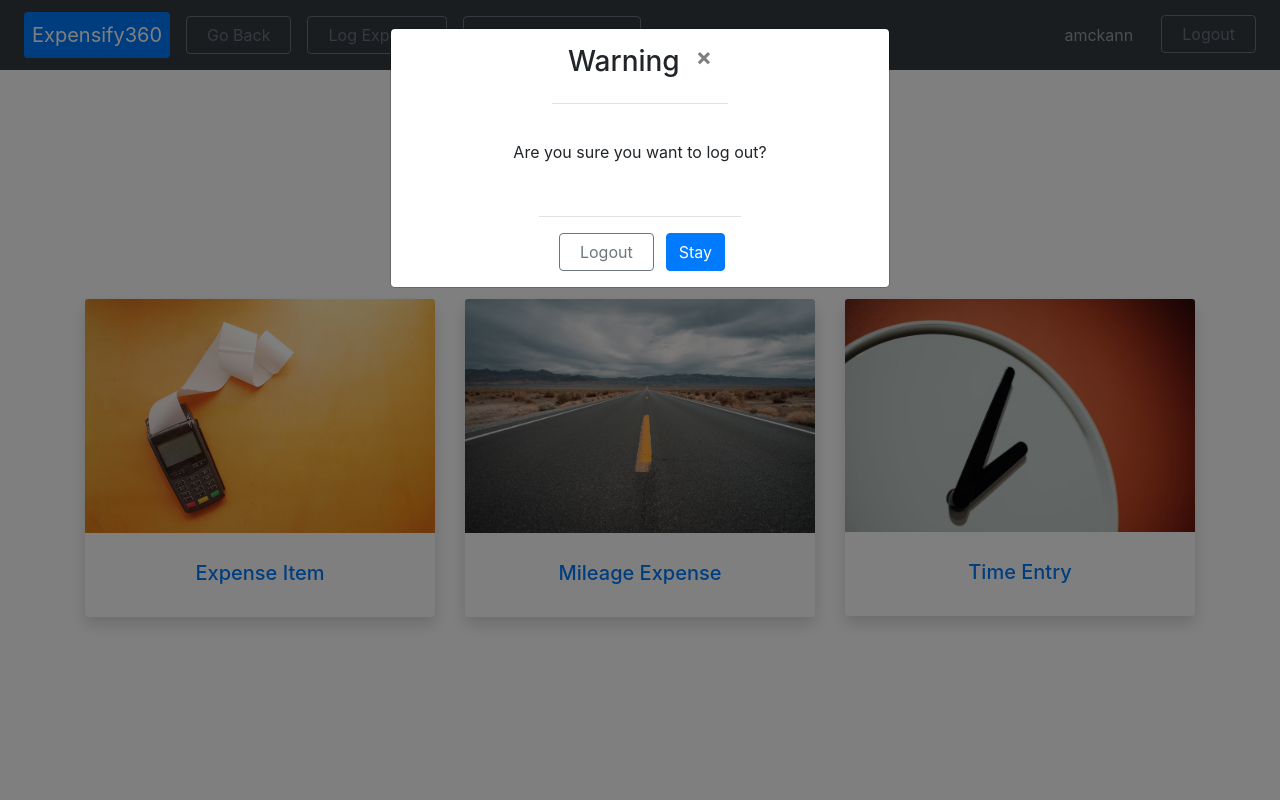
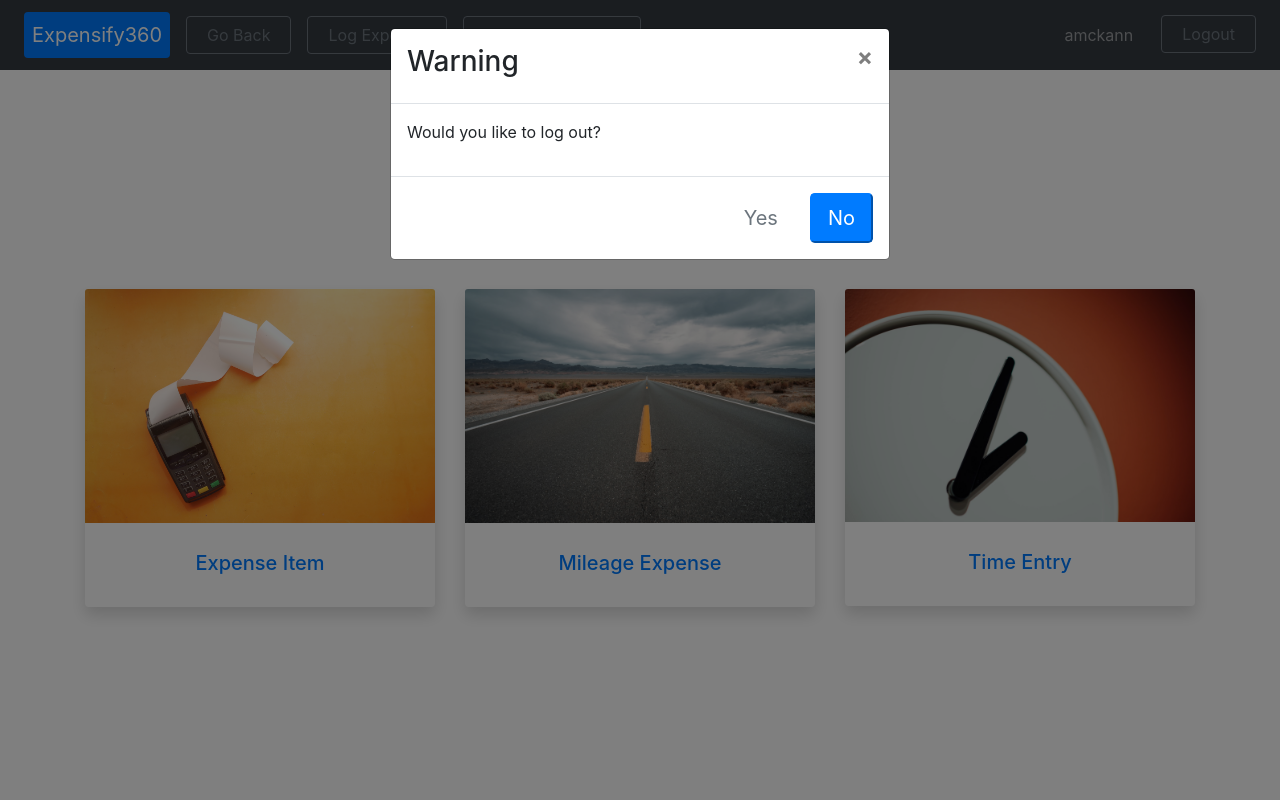
Before and after one commit to radixp0int/expensify360, a Django app: page /expense/ in a window 1280 px wide, after a click on "Logout". Run offline with Django 3.2, Linux system fonts and the light colour scheme; a user stored in the database is signed in; some libraries are stand-ins or nearby versions.

Commit message:
refactor(nav-bar): Removed extra lines of <style> using main.css

```diff
--- a/Expensify360/Expensify360/templates/expense.html
+++ b/Expensify360/Expensify360/templates/expense.html
@@ -6,24 +6,8 @@
 {% block content %}
 <h1> Enter An Expense </h1>
 <h5 style="text-align:center"> Choose a type of expense to add </h5>
+<link rel="stylesheet" type="text/css" href="{% static '/css/main.css' %}"/>
 
-    <style>
-        h1 {
-            padding: 25px 20px 20px;
-            text-align: center;
-        }
-
-        p {
-            padding: 20px 20px 20px;
-            text-align: center;
-        }
-
-        div {
-            margin-left: auto;
-            margin-right: auto;
-            text-align: center;
-        }
-    </style>
 <section class="container py-4 my-lg-3 py-sm-5">
     <div id="expense-entry-menu" class="row">
         {#Expense Item Tile#}
--- a/Expensify360/Expensify360/templates/navbar.html
+++ b/Expensify360/Expensify360/templates/navbar.html
@@ -41,15 +41,17 @@
             <div class="modal-dialog">
                 <div class="modal-content">
                     <div class="modal-header">
-                        <h3 id="myModalLabel">Warning</h3>
-                        <button type="button" class="close" data-dismiss="modal" aria-hidden="true">×</button>
+                        <h3 id="logout-modal-title">Warning</h3>
+                        <button type="button" class="close" data-dismiss="modal" aria-label="Close">
+                            <span aria-hidden="true">&times;</span>
+                        </button>
                     </div>
                     <div class="modal-body">
-                        <p>Are you sure you want to log out?</p>
+                        <p>Would you like to log out?</p>
                     </div>
                     <div class="modal-footer">
-                        <a class="btn btn-outline-secondary mx-2" href={% url 'logout' %}>Logout</a>
-                        <button class="btn btn-primary" class="close" data-dismiss="modal">Stay</button>
+                        <a class="btn-lg btn-outline-secondary mx-2" href={% url 'logout' %}>Yes</a>
+                        <button class="btn-lg btn-primary" class="close" data-dismiss="modal"> No </button>
                     </div>
                 </div>
             </div>
--- a/Expensify360/static/css/main.css
+++ b/Expensify360/static/css/main.css
@@ -5,6 +5,12 @@ h1 {
 
 h5 {
     padding: 20px 20px 20px 20px;
+}
+
+section {
+    margin-left: auto;
+    margin-right: auto;
+    text-align: center;
 }
 
 .forms {
```
Also changed, not shown: 1 other file. Lines whose indentation alone changed are shown as unchanged.
